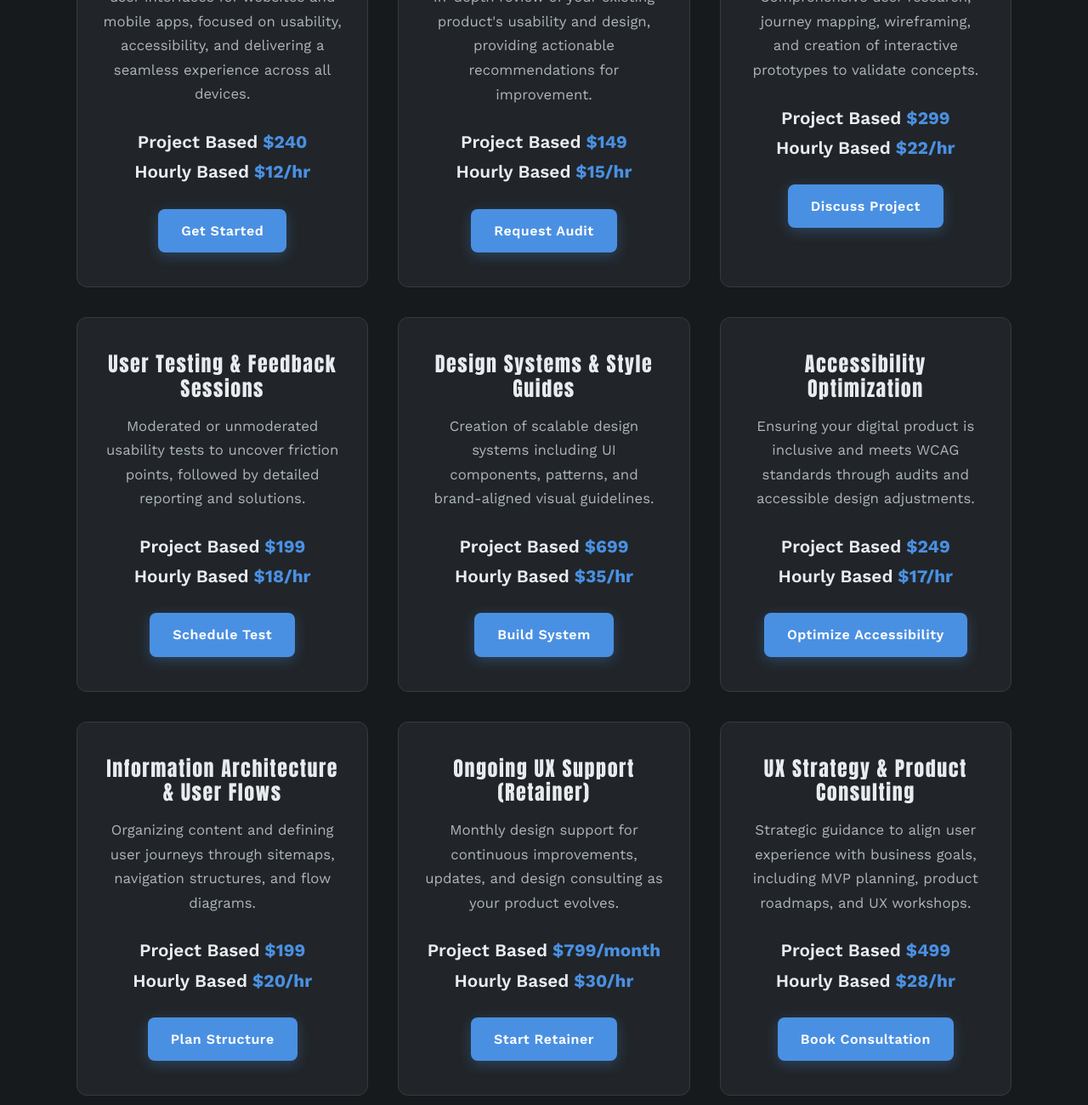
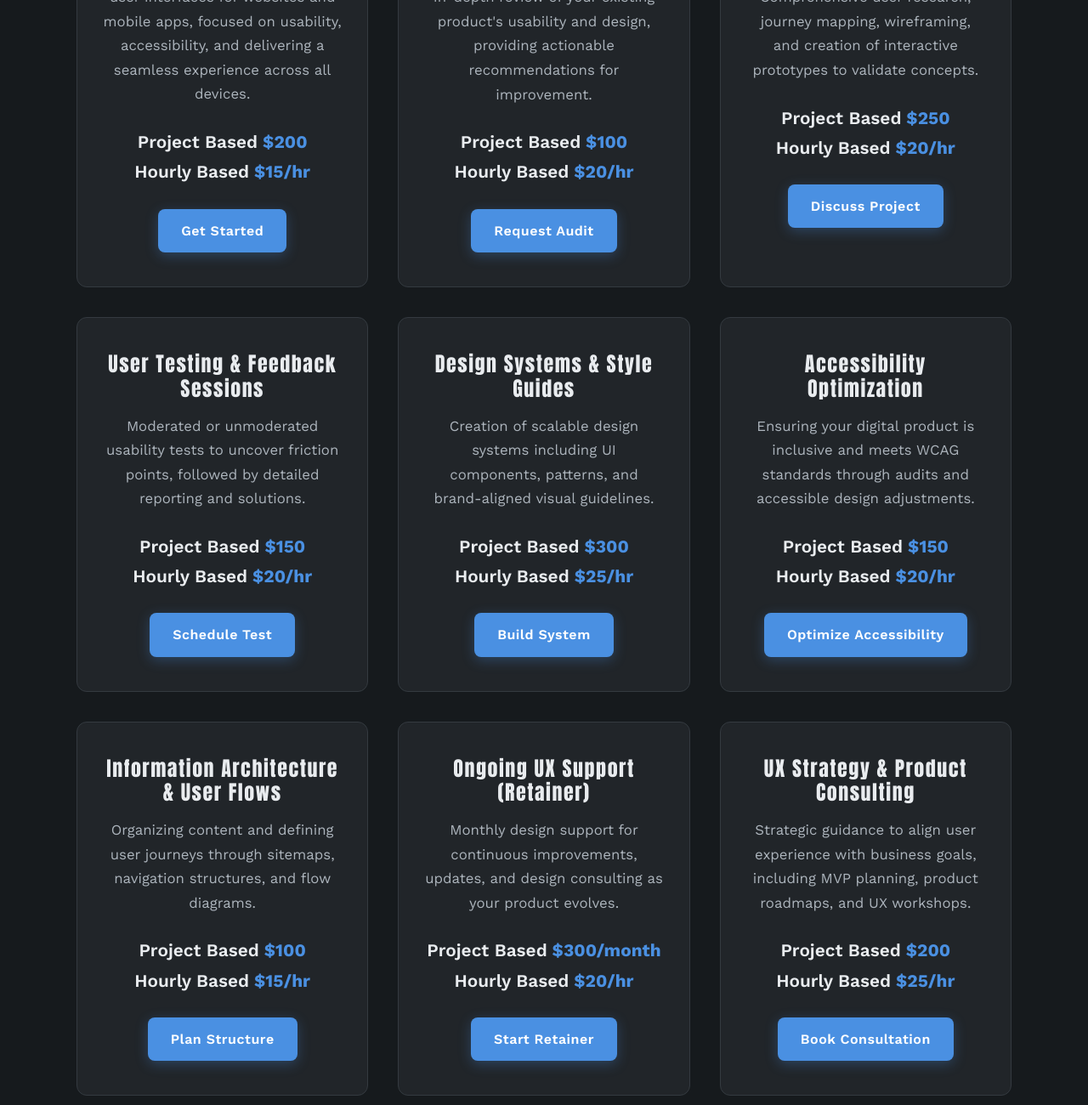
Before and after one commit to pujabhattacharjee835/me, a plain HTML site: page index.html in a window 1280 px wide. Shown: the part 1940-3240 px from the top of the page at 85% size. Drawn offline with nearby package versions, Linux system fonts and the light colour scheme; no server answers.

Commit message:
Update index.html

```diff
--- a/index.html
+++ b/index.html
@@ -57,8 +57,8 @@
                   <h4>Web & App UI/UX Design</h4>
                   <p>Crafting pixel-perfect, responsive user interfaces for websites and mobile apps, focused on usability, accessibility, and delivering a seamless experience across all devices.</p>
                   <span class="price" data-price1="240" data-price2="12">
-                     <div><strong>Project Based</strong> $240</div>
-                     <div><strong>Hourly Based</strong> $12/hr</div>
+                     <div><strong>Project Based</strong> $200</div>
+                     <div><strong>Hourly Based</strong> $15/hr</div>
                   </span>
                   <a href="#order" id="order" class="cta-btn">Get Started</a>
                </div>
@@ -66,8 +66,8 @@
                   <h4>UI/UX Audit & Consultation</h4>
                   <p>In-depth review of your existing product's usability and design, providing actionable recommendations for improvement.</p>
                   <span class="price" data-price1="149" data-price2="15">
-                     <div><strong>Project Based</strong> $149</div>
-                     <div><strong>Hourly Based</strong> $15/hr</div>
+                     <div><strong>Project Based</strong> $100</div>
+                     <div><strong>Hourly Based</strong> $20/hr</div>
                   </span>
                   <a href="#order" id="order" class="cta-btn">Request Audit</a>
                </div>
@@ -75,8 +75,8 @@
                   <h4>UX Research & Prototyping</h4>
                   <p>Comprehensive user research, journey mapping, wireframing, and creation of interactive prototypes to validate concepts.</p>
                   <span class="price" data-price1="299" data-price2="22">
-                     <div><strong>Project Based</strong> $299</div>
-                     <div><strong>Hourly Based</strong> $22/hr</div>
+                     <div><strong>Project Based</strong> $250</div>
+                     <div><strong>Hourly Based</strong> $20/hr</div>
                   </span>
                   <a href="#order" id="order" class="cta-btn">Discuss Project</a>
                </div>
@@ -84,8 +84,8 @@
                   <h4>User Testing & Feedback Sessions</h4>
                   <p>Moderated or unmoderated usability tests to uncover friction points, followed by detailed reporting and solutions.</p>
                   <span class="price" data-price1="199" data-price2="18">
-                     <div><strong>Project Based</strong> $199</div>
-                     <div><strong>Hourly Based</strong> $18/hr</div>
+                     <div><strong>Project Based</strong> $150</div>
+                     <div><strong>Hourly Based</strong> $20/hr</div>
                   </span>
                   <a href="#order" id="order" class="cta-btn">Schedule Test</a>
                </div>
@@ -93,8 +93,8 @@
                   <h4>Design Systems & Style Guides</h4>
                   <p>Creation of scalable design systems including UI components, patterns, and brand-aligned visual guidelines.</p>
                   <span class="price" data-price1="699" data-price2="35">
-                     <div><strong>Project Based</strong> $699</div>
-                     <div><strong>Hourly Based</strong> $35/hr</div>
+                     <div><strong>Project Based</strong> $300</div>
+                     <div><strong>Hourly Based</strong> $25/hr</div>
                   </span>
                   <a href="#order" id="order" class="cta-btn">Build System</a>
                </div>
@@ -102,8 +102,8 @@
                   <h4>Accessibility Optimization</h4>
                   <p>Ensuring your digital product is inclusive and meets WCAG standards through audits and accessible design adjustments.</p>
                   <span class="price" data-price1="249" data-price2="17">
-                     <div><strong>Project Based</strong> $249</div>
-                     <div><strong>Hourly Based</strong> $17/hr</div>
+                     <div><strong>Project Based</strong> $150</div>
+                     <div><strong>Hourly Based</strong> $20/hr</div>
                   </span>
                   <a href="#order" id="order" class="cta-btn">Optimize Accessibility</a>
                </div>
@@ -111,8 +111,8 @@
                   <h4>Information Architecture & User Flows</h4>
                   <p>Organizing content and defining user journeys through sitemaps, navigation structures, and flow diagrams.</p>
                   <span class="price" data-price1="199" data-price2="20">
-                     <div><strong>Project Based</strong> $199</div>
-                     <div><strong>Hourly Based</strong> $20/hr</div>
+                     <div><strong>Project Based</strong> $100</div>
+                     <div><strong>Hourly Based</strong> $15/hr</div>
                   </span>
                   <a href="#order" id="order" class="cta-btn">Plan Structure</a>
                </div>
@@ -120,8 +120,8 @@
                   <h4>Ongoing UX Support (Retainer)</h4>
                   <p>Monthly design support for continuous improvements, updates, and design consulting as your product evolves.</p>
                   <span class="price" data-price1="799" data-price2="30">
-                     <div><strong>Project Based</strong> $799/month</div>
-                     <div><strong>Hourly Based</strong> $30/hr</div>
+                     <div><strong>Project Based</strong> $300/month</div>
+                     <div><strong>Hourly Based</strong> $20/hr</div>
                   </span>
                   <a href="#order" id="order" class="cta-btn">Start Retainer</a>
                </div>
@@ -129,8 +129,8 @@
                   <h4>UX Strategy & Product Consulting</h4>
                   <p>Strategic guidance to align user experience with business goals, including MVP planning, product roadmaps, and UX workshops.</p>
                   <span class="price" data-price1="499" data-price2="28">
-                     <div><strong>Project Based</strong> $499</div>
-                     <div><strong>Hourly Based</strong> $28/hr</div>
+                     <div><strong>Project Based</strong> $200</div>
+                     <div><strong>Hourly Based</strong> $25/hr</div>
                   </span>
                   <a href="#order" id="order" class="cta-btn">Book Consultation</a>
                </div>
```
